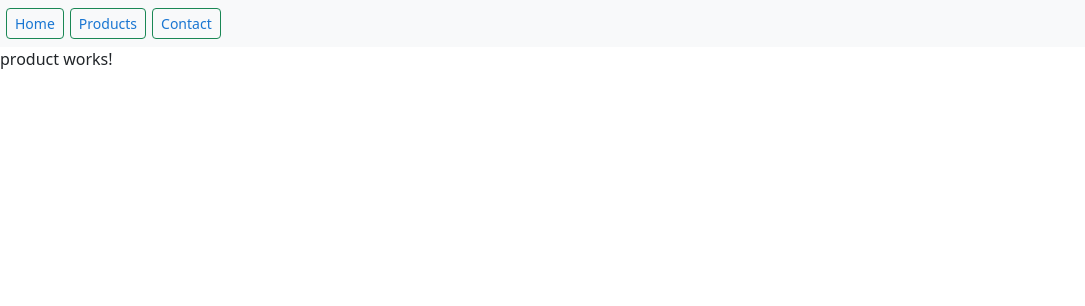
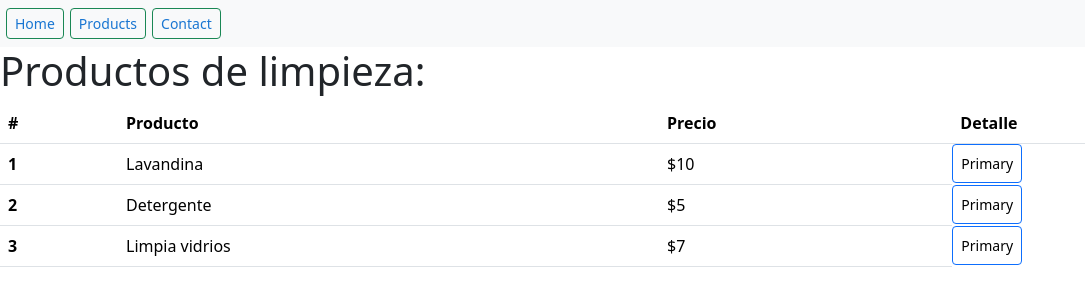
Before and after one commit to Leonardo200298/curso_angular, an Angular app: page /products in a window 1280 px wide. Shown: the top 306 px of the page, without its empty margins (0-1085 px from the left). Built offline with nearby package versions, Linux system fonts and the light colour scheme.

Commit message:
diseño de barra de navegacion con routerLink y obtencion de valores de params

```diff
--- a/src/app/app-routing.module.ts
+++ b/src/app/app-routing.module.ts
@@ -15,7 +15,7 @@ const routes: Routes = [
         component: ProductComponent
     },
     {
-        path: 'products/:productId',
+        path: 'products/:color/:productId',
         component: ProductDetailComponent
     },
     {
@@ -27,9 +27,6 @@ const routes: Routes = [
         redirectTo: '',
         pathMatch: 'full'
     }
-
-
-
 ];
 
 @NgModule({
--- a/src/app/product-detail/product-detail.component.html
+++ b/src/app/product-detail/product-detail.component.html
@@ -1 +1 @@
-<p>product-detail works!</p>
+<h3 [ngStyle]="{'background-color':color, 'color':'white'}">El producto es: {{producto}} y su color es {{color}}</h3>
--- a/src/app/product-detail/product-detail.component.ts
+++ b/src/app/product-detail/product-detail.component.ts
@@ -1,10 +1,22 @@
-import { Component } from '@angular/core';
+import { Component, OnInit } from '@angular/core';
+import { ActivatedRoute } from '@angular/router';
 
 @Component({
   selector: 'app-product-detail',
   templateUrl: './product-detail.component.html',
   styleUrls: ['./product-detail.component.css']
 })
-export class ProductDetailComponent {
+export class ProductDetailComponent implements OnInit{
 
+  producto:string = '';
+  color:string = '';
+
+  constructor (private _route: ActivatedRoute){}
+
+  ngOnInit(): void {
+      this._route.params.subscribe(params =>{
+        this.producto = params['productId'];
+        this.color = params['color'];
+      })
+  }
 }
--- a/src/app/product/product.component.html
+++ b/src/app/product/product.component.html
@@ -1 +1,31 @@
-<p>product works!</p>
+<h1>Productos de limpieza:</h1>
+<table class="table">
+  <thead>
+    <tr>
+      <th scope="col">#</th>
+      <th scope="col">Producto</th>
+      <th scope="col">Precio</th>
+      <th scope="col">Detalle</th>
+    </tr>
+  </thead>
+  <tbody>
+    <tr>
+      <th scope="row">1</th>
+      <td>Lavandina</td>
+      <td>$10</td>
+      <button type="button" class="btn btn-primary btn-sm" [routerLink]="['/products','red', 'lavandina']">Primary</button>
+    </tr>
+    <tr>
+      <th scope="row">2</th>
+      <td>Detergente</td>
+      <td>$5</td>
+      <button type="button" class="btn btn-primary btn-sm" [routerLink]="['/products','blue', 'detergente']">Primary</button>
+    </tr>
+    <tr>
+      <th scope="row">3</th>
+      <td>Limpia vidrios</td>
+      <td>$7</td>
+      <button type="button" class="btn btn-primary btn-sm" [routerLink]="['/products','green', 'limpiavidrios']">Primary</button>
+    </tr>
+  </tbody>
+</table>
```
